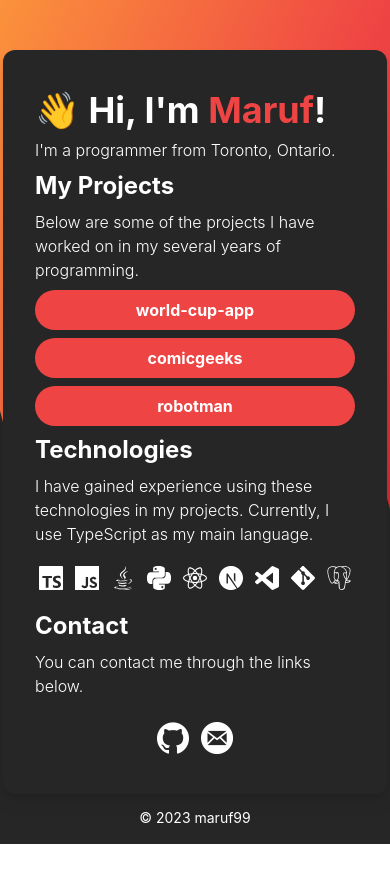
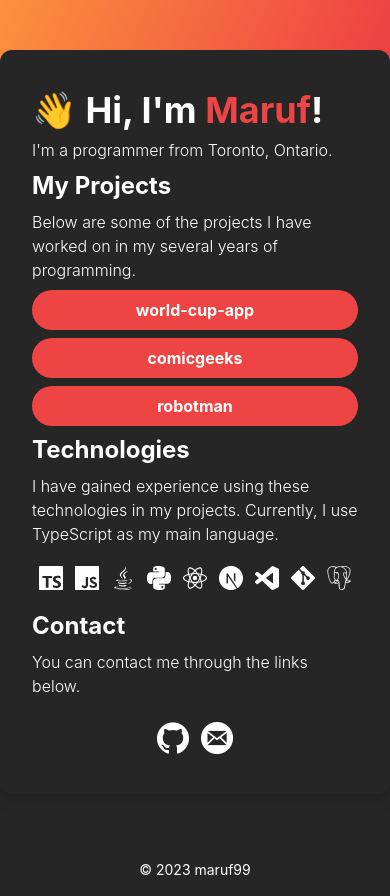
Before and after one commit to marufamd/portfolio, a React (Create React App) app: page / in a window 390 px wide. Before the commit the page ends 844 px from the top, so only its background shows below. Built offline with nearby package versions, Linux system fonts and the light colour scheme.

Commit message:
fix: mobile responsiveness

```diff
--- a/src/App.tsx
+++ b/src/App.tsx
@@ -15,7 +15,7 @@ export default function App() {
 				</div>
 				<InfoBox />
 			</div>
-			<footer className="mx-auto fixed bottom-0 w-screen flex justify-center items-center p-4">
+			<footer className="mx-auto bg-neutral-800 md:bg-transparent md:fixed bottom-0 w-screen flex justify-center items-center p-4">
 				<h3 className="text-sm text-white">© 2023 maruf99</h3>
 			</footer>
 		</div>
--- a/src/components/InfoBox.tsx
+++ b/src/components/InfoBox.tsx
@@ -31,7 +31,7 @@ export default function InfoBox() {
                     container
 					m-10
                     h-auto
-                    w-96
+                    sm:w-96
 					md:w-128
 					px-8
                     py-10
```
